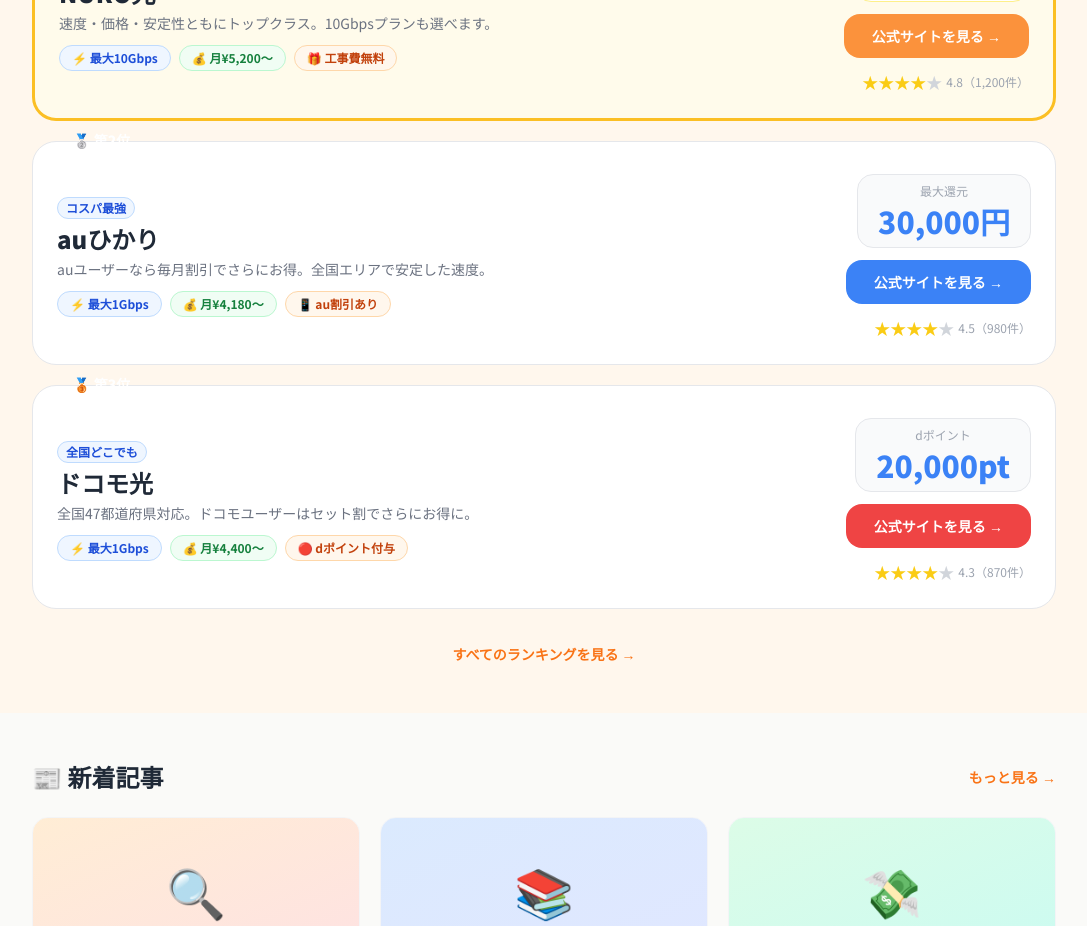
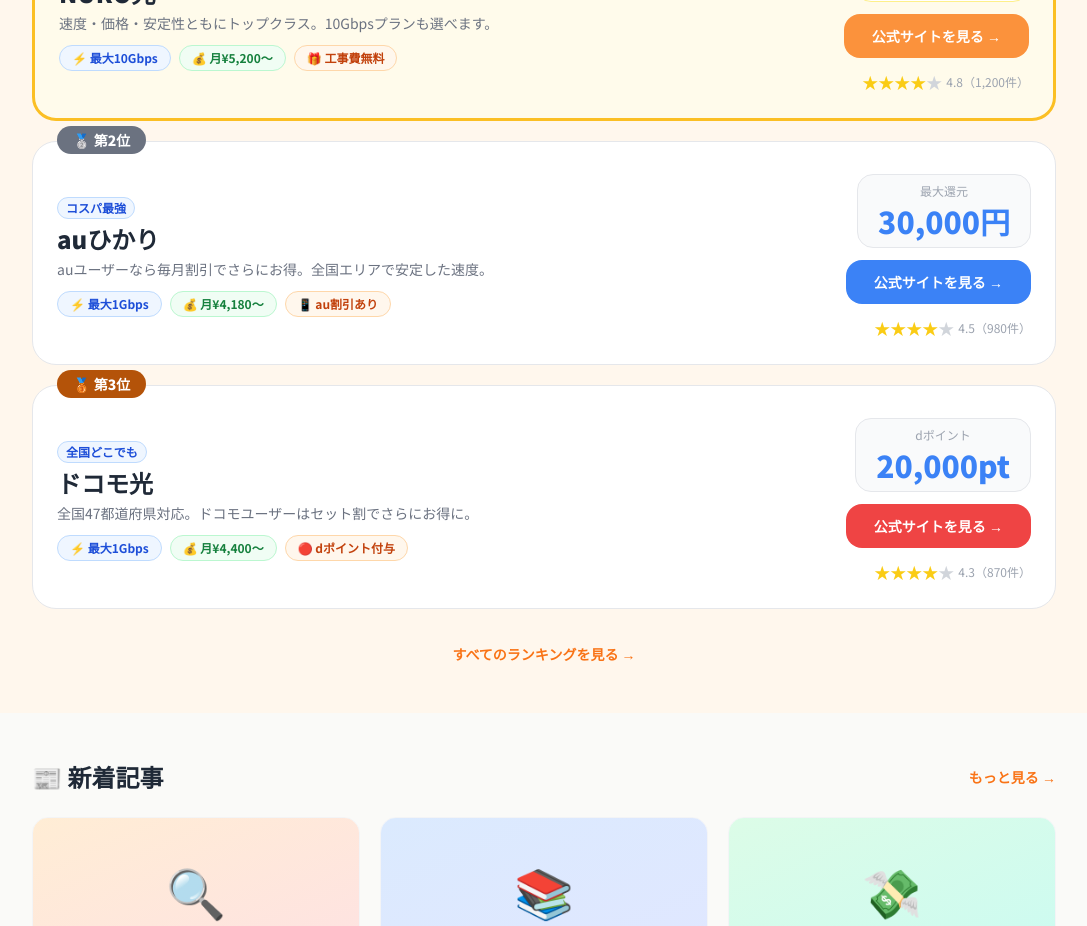
Before and after one commit to mayu-0925/internet_line, a Next.js app: page / in a window 1280 px wide. Shown: the part 1340-2266 px from the top of the page, without its empty margins (96-1183 px from the left). Built offline with nearby package versions, Linux system fonts and the light colour scheme.

Commit message:
fix: ランキングバッジの色が表示されない問題を修正

```diff
--- a/lib/data.ts
+++ b/lib/data.ts
@@ -148,7 +148,7 @@
     ratingCount: 980,
     affiliateUrl: "#",
     ctaColor: "bg-blue-500 hover:bg-blue-600",
-    badgeGradient: "bg-gray-400",
+    badgeGradient: "bg-gray-500",
   },
   {
     rank: 3,
--- a/tailwind.config.ts
+++ b/tailwind.config.ts
@@ -5,6 +5,7 @@
     "./pages/**/*.{js,ts,jsx,tsx,mdx}",
     "./components/**/*.{js,ts,jsx,tsx,mdx}",
     "./app/**/*.{js,ts,jsx,tsx,mdx}",
+    "./lib/**/*.{js,ts}",
   ],
   theme: {
     extend: {
```
